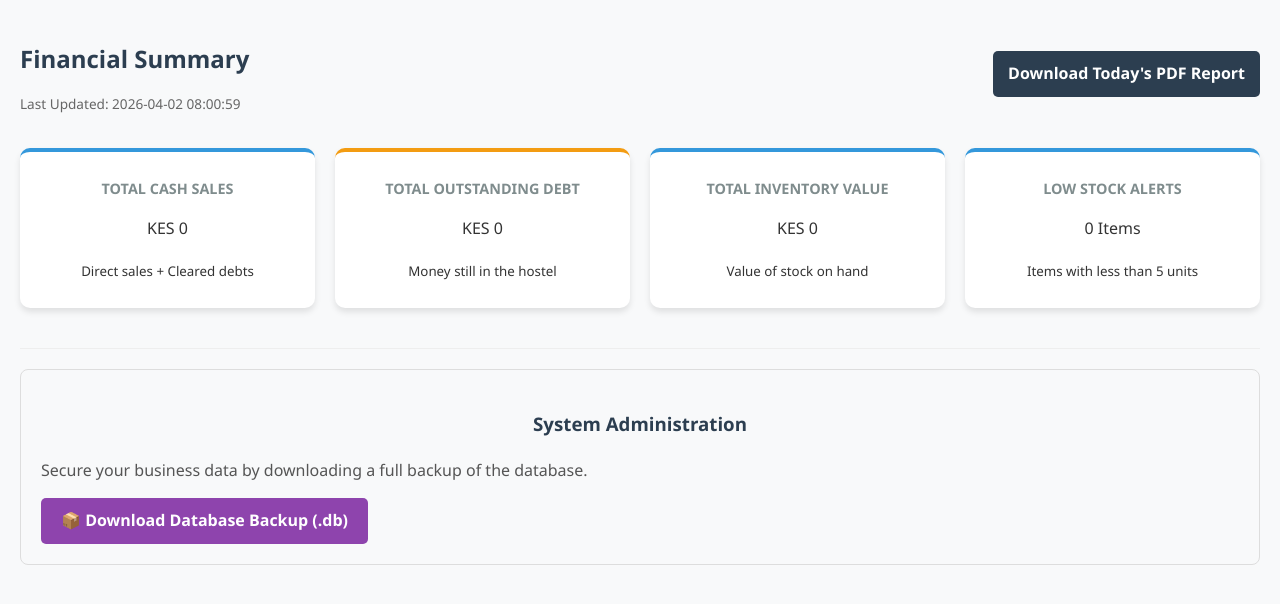
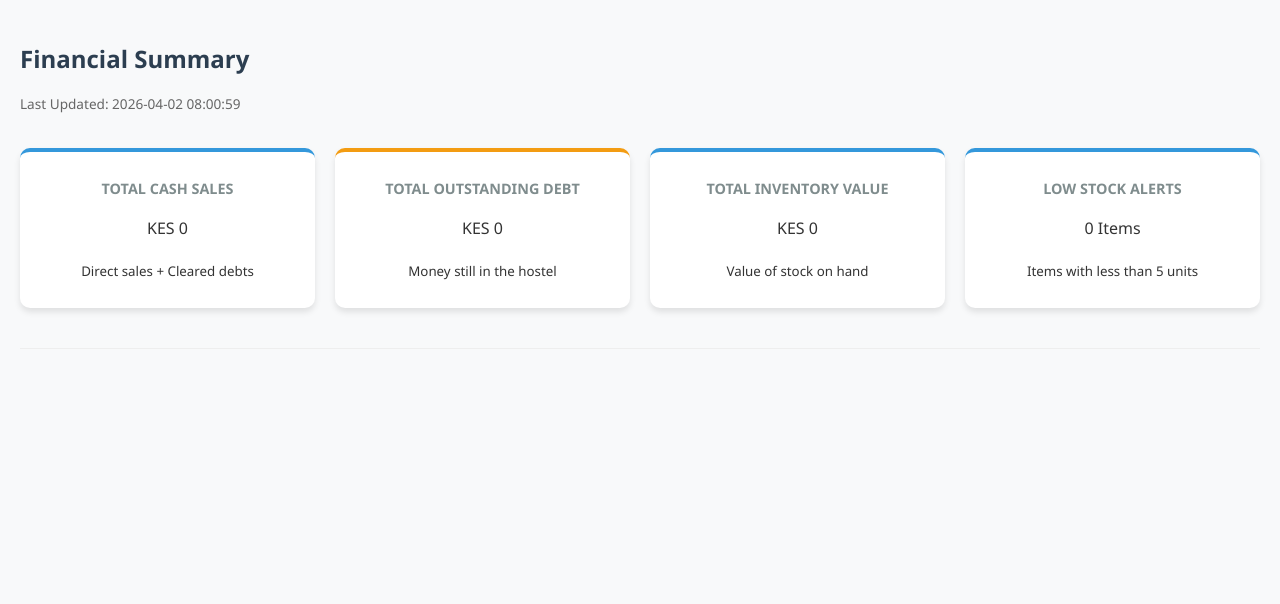
Before and after one commit to stanly08/HostelVendorApp, a Flask app: page /reports in a window 1280 px wide. Shown: the part 86-690 px from the top of the page. Run offline with Flask 3, Linux system fonts and the light colour scheme; the visitor is signed in with stand-in values (Sample User, id 1).

Commit message:
Update reports.html

```diff
--- a/templates/reports.html
+++ b/templates/reports.html
@@ -17,10 +17,7 @@
                 Last Updated: {{ updated_at }}
             </p>
         </div>
-        <a href="{{ url_for('download_report') }}" class="btn-download"
-           style="background-color: #2c3e50; color: white; padding: 10px 15px; text-decoration: none; border-radius: 5px; font-weight: bold;">
-            Download Today's PDF Report
-        </a>
+
     </div>
 
     <div class="report-grid">
@@ -73,14 +70,7 @@
 
     <hr style="margin-top: 40px; border: 0; border-top: 1px solid #eee;">
 
-    <div class="admin-actions" style="margin-top: 20px; padding: 20px; background: #f8f9fa; border-radius: 8px; border: 1px solid #ddd;">
-        <h3>System Administration</h3>
-        <p style="color: #555; margin-bottom: 15px;">Secure your business data by downloading a full backup of the database.</p>
-        <a href="{{ url_for('backup_db') }}"
-           style="background-color: #8e44ad; color: white; padding: 10px 20px; text-decoration: none; border-radius: 5px; font-weight: bold; display: inline-block;">
-            📦 Download Database Backup (.db)
-        </a>
-    </div>
+
 
 </body>
 </html>
```
